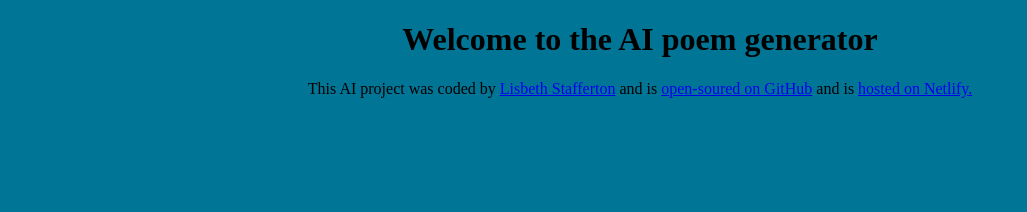
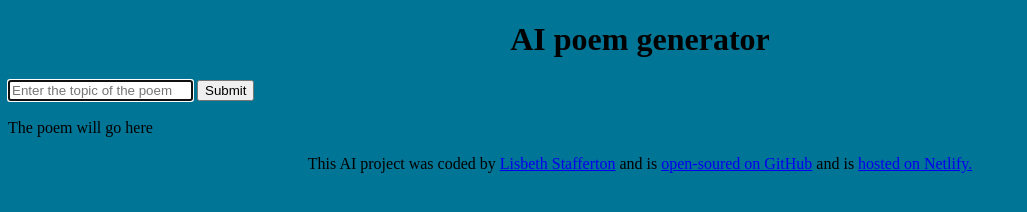
Before and after one commit to lisbethS4W0art9studio/poem-ai-generator, a plain HTML site: page index.html in a window 1280 px wide. Shown: the whole page, without its empty margins (0-1027 px from the left). Drawn offline with Linux system fonts and the light colour scheme.

Commit message:
Created basic html structure

```diff
--- a/index.html
+++ b/index.html
@@ -9,8 +9,22 @@
 </head>
 
 <body>
-  <h1>Welcome to the AI poem generator</h1>
+  <header>
+    <h1> AI poem generator</h1>
+  </header>
 
+  <main>
+    <form>
+      <input type="text" placeholder="Enter the topic of the poem" autofocus required autocomplete="off" />
+      <input type="submit" />
+    </form>
+    <br />
+    <div>
+      The poem will go here
+      <br />
+    </div>
+  </main>
+  <br />
   <footer>This AI project was coded by <a href="https://github.com/lisbethS4W0art9studio/" target="_blank"> Lisbeth
       Stafferton</a> and is
     <a href="https://github.com/lisbethS4W0art9studio/poem-ai-generator" target="_blank">
--- a/src/style.css
+++ b/src/style.css
@@ -1,4 +1,9 @@
 body {
   background: #017595;
+}
+h1 {
   text-align: center;
 }
+footer {
+  text-align: center;
+}
```
